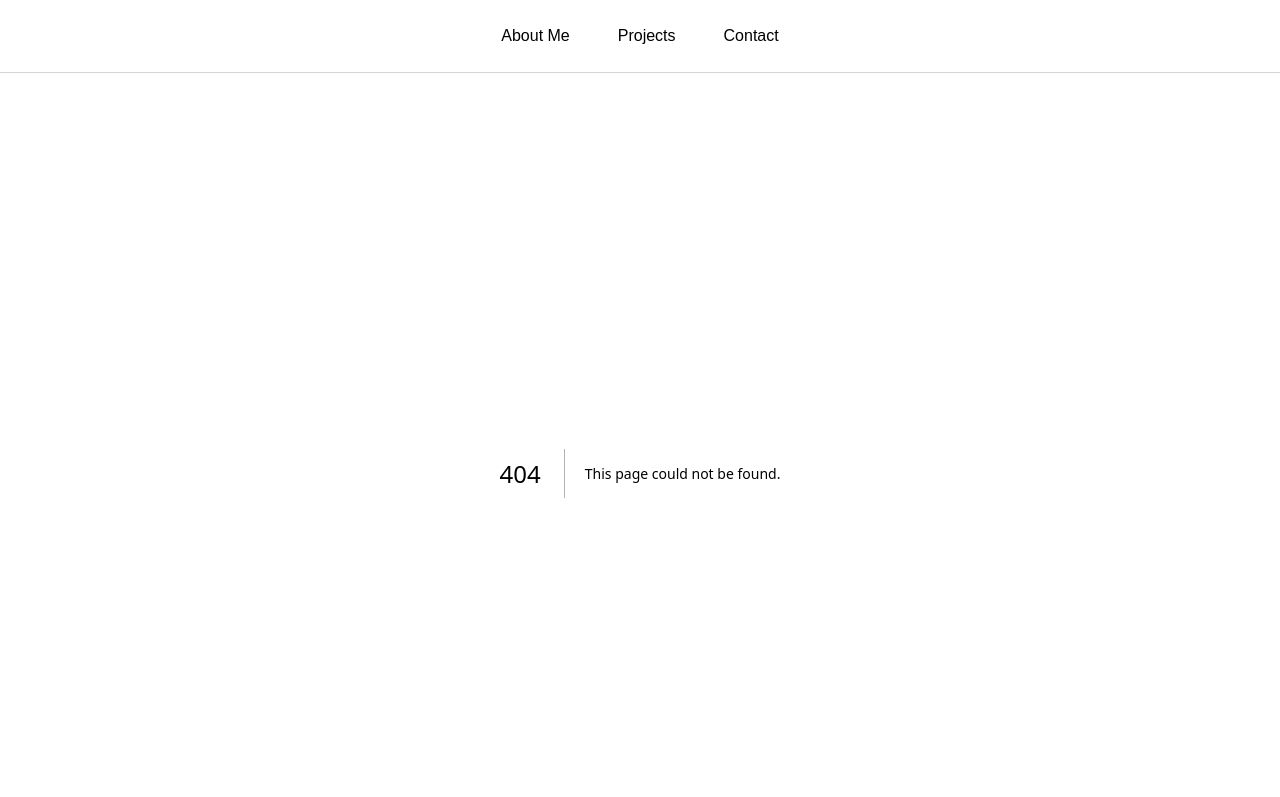
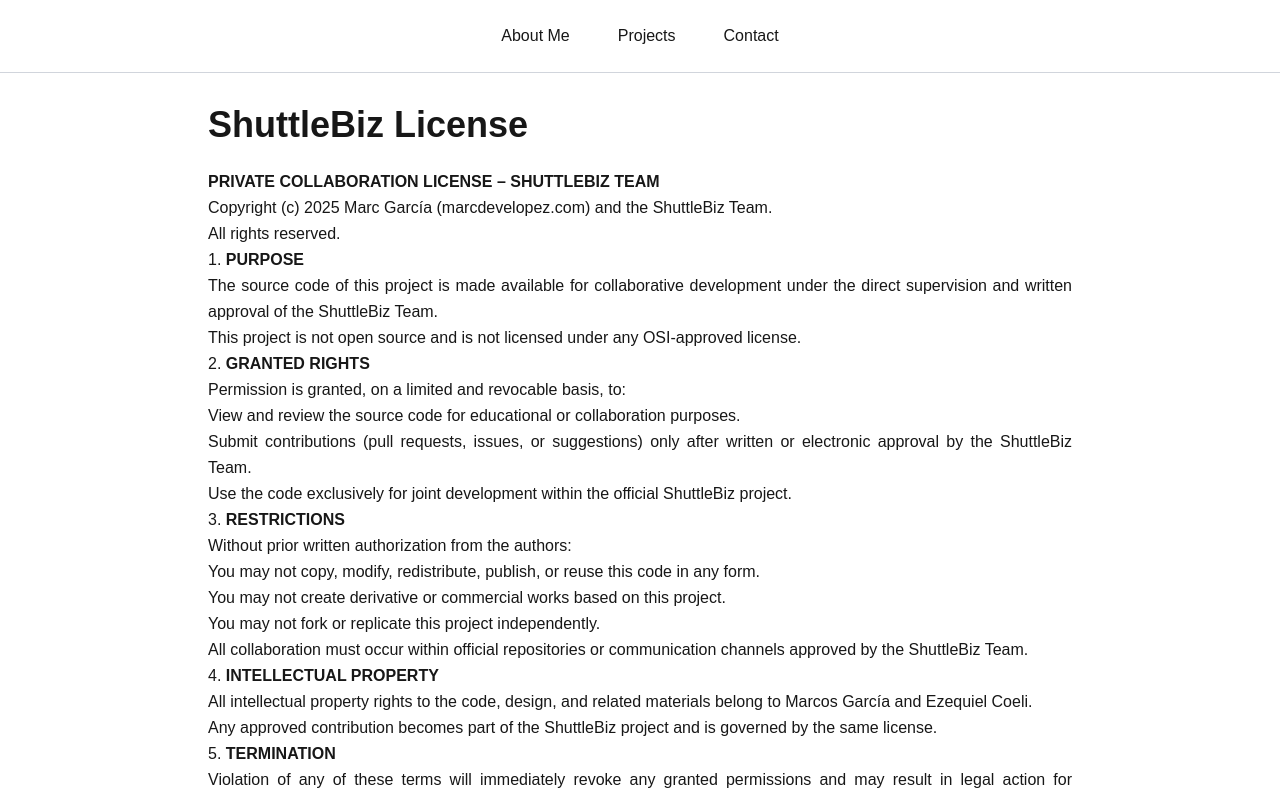
Before and after one commit to marcdevelopez/marcdevelopez-portfolio, a Next.js app: page /shuttlebiz-license in a window 1280 px wide. Before the commit this address had no page. Shown: the top 797 px of the page. Built offline with nearby package versions, Linux system fonts and the light colour scheme.

Commit message:
docs(license): add markdown license file

```diff
--- /dev/null
+++ b/src/app/shuttlebiz-license/page.js
@@ -0,0 +1,24 @@
+// /src/app/shuttlebiz-license/page.js
+
+"use client";
+import React, { useEffect, useState } from "react";
+import ReactMarkdown from "react-markdown";
+
+export default function ShuttlebizLicensePage() {
+  const [content, setContent] = useState("");
+
+  useEffect(() => {
+    fetch("/docs/license.md")
+      .then((res) => res.text())
+      .then((text) => setContent(text));
+  }, []);
+
+  return (
+    <main className="p-8 sm:px-10 lg:px-20 max-w-5xl mx-auto">
+      <h1 className="text-4xl font-bold mb-6">ShuttleBiz License</h1>
+      <article className="prose prose-lg dark:prose-invert max-w-none leading-relaxed text-justify">
+        <ReactMarkdown>{content}</ReactMarkdown>
+      </article>
+    </main>
+  );
+}
```
Also changed, not shown: public/docs/license.md (added).
